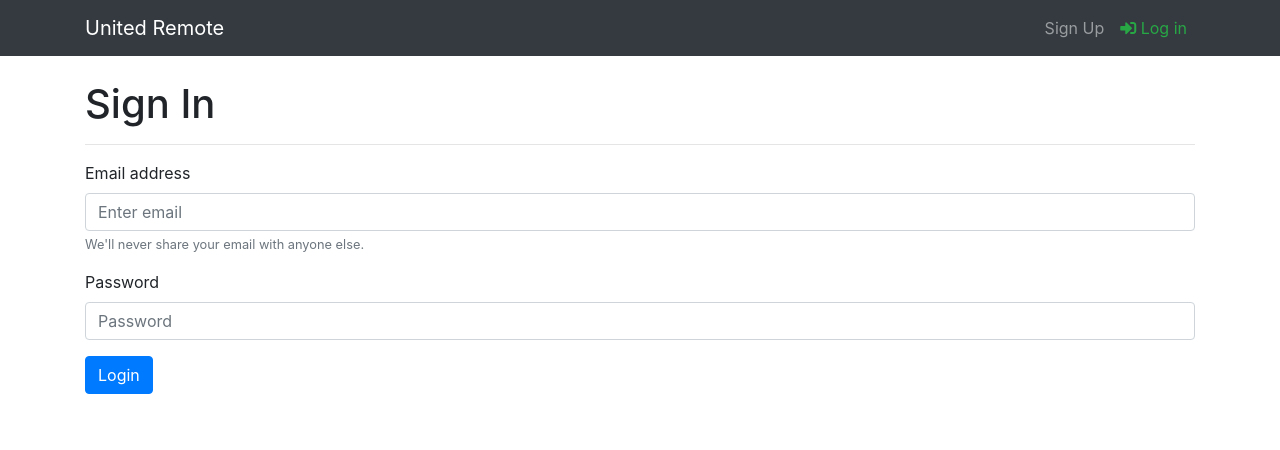
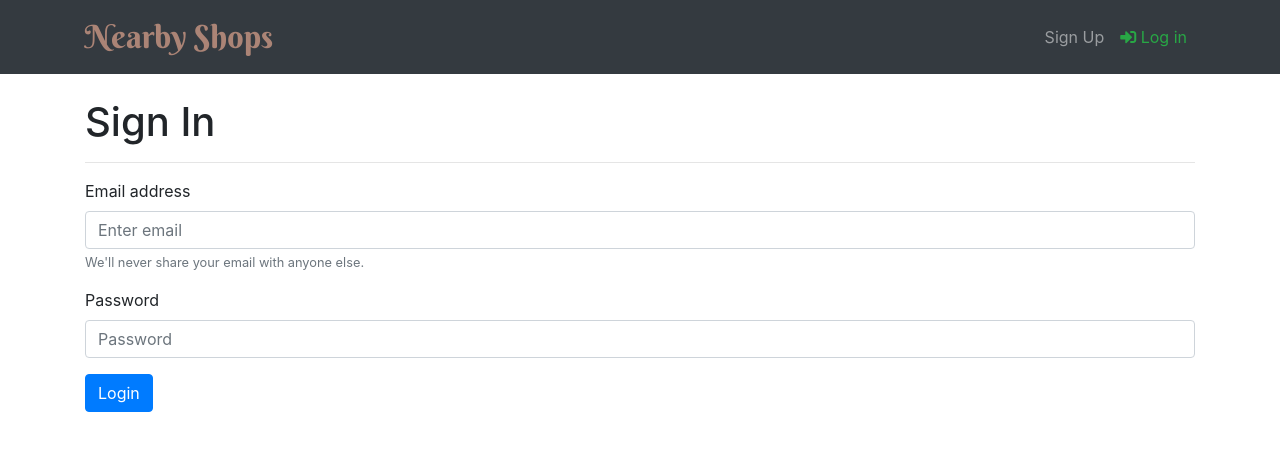
Before and after one commit to smiletondi/HF_frontEnd, a React (Create React App) app: page /signin in a window 1280 px wide. Shown: the top 450 px of the page. Built offline with nearby package versions, Linux system fonts and the light colour scheme.

Commit message:
Change The title to Nearby Shops

```diff
--- a/public/index.html
+++ b/public/index.html
@@ -14,7 +14,19 @@
   <link rel="stylesheet" href="https://cdnjs.cloudflare.com/ajax/libs/font-awesome/5.9.0/css/all.css"
     integrity="sha256-PF6MatZtiJ8/c9O9HQ8uSUXr++R9KBYu4gbNG5511WE=" crossorigin="anonymous" />
 
-  <title>Coding Challenge</title>
+  <!-- google font CDN -->
+  <link href="https://fonts.googleapis.com/css?family=Berkshire+Swash&display=swap" rel="stylesheet">
+
+  <title>Nearby Shops</title>
+  <style>
+    .title {
+      display: inline;
+      font-family: 'Berkshire Swash', cursive;
+      color: #ab8476 !important;
+      font-size: 2rem;
+      margin-right: 1rem;
+    }
+  </style>
 </head>
 
 <body>
--- a/src/components/layout/Navbar.js
+++ b/src/components/layout/Navbar.js
@@ -11,7 +11,7 @@ function Navbar(props) {
     return (
         <nav className="navbar navbar-expand-md navbar-dark bg-dark mb-4">
             <div className="container">
-                <NavLink to="/" className="navbar-brand" href="#">United Remote</NavLink>
+                <NavLink to="/" className="navbar-brand title" href="#">Nearby Shops</NavLink>
                 <button className="navbar-toggler" type="button" data-toggle="collapse" data-target="#navbarNavAltMarkup" aria-controls="navbarNavAltMarkup" aria-expanded="false" aria-label="Toggle navigation">
                     <span className="navbar-toggler-icon"></span>
                 </button>
```
